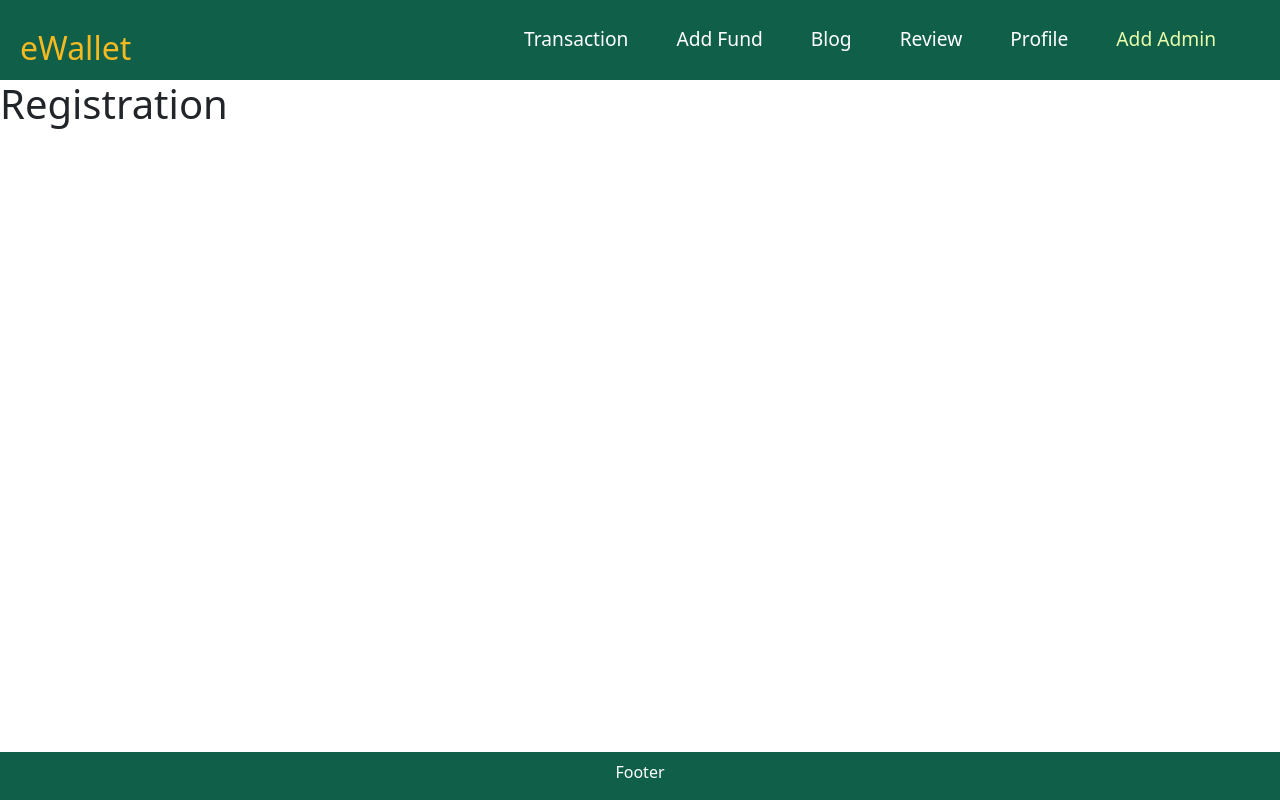
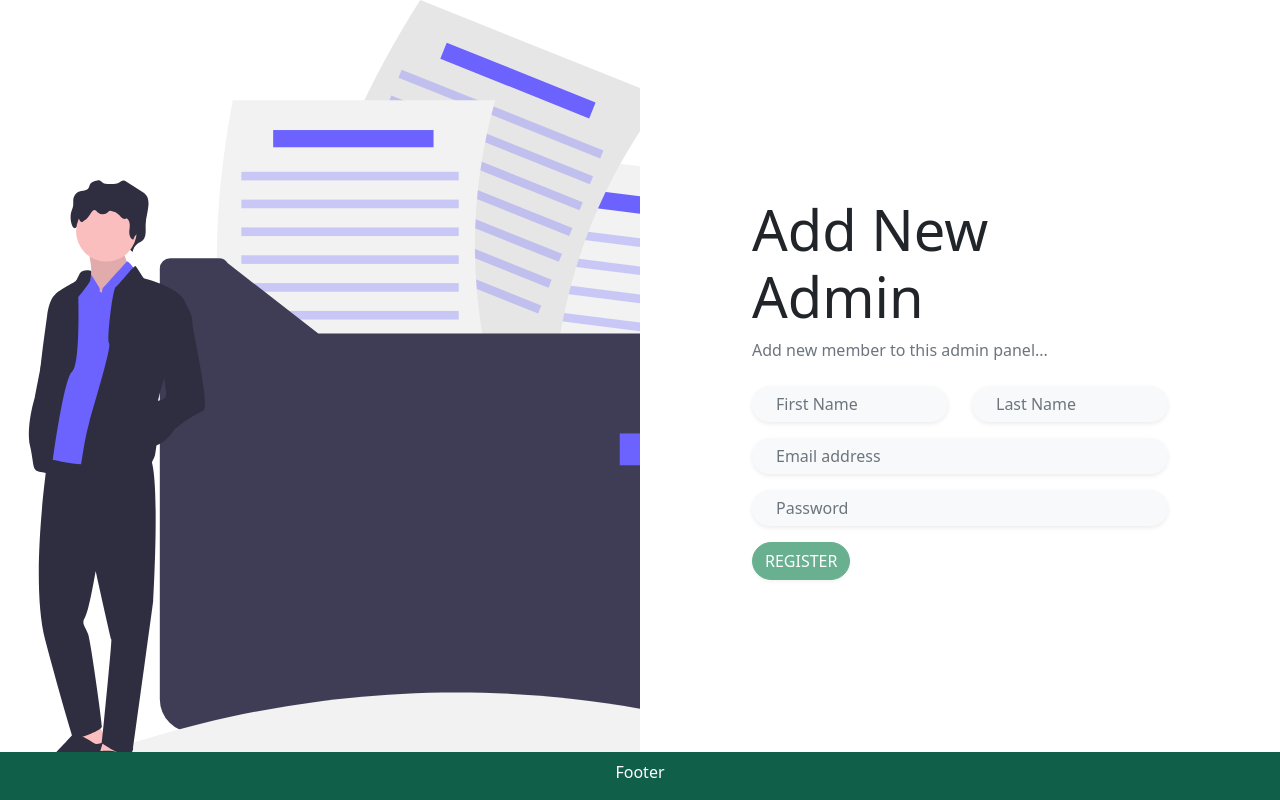
Before and after one commit to rdiptan/eWalletAdmin, a React (Create React App) app: page /registration in a window 1280 px wide. Built offline with nearby package versions, Linux system fonts and the light colour scheme.

Commit message:
Add new admin

```diff
--- a/src/App.js
+++ b/src/App.js
@@ -13,7 +13,7 @@ import Footer from "./components/Footer";
 import Login from "./auth/Login";
 
 function App() {
-  const test=true;
+  // const test=false;
   const authToken = localStorage.getItem("jwtToken");
   let config = {
     headers: {
@@ -23,10 +23,10 @@ function App() {
   return (
     <>
       <Router>
-        {test?
+        {authToken?
         <Header config={config} authToken={authToken}/>:null}
         <Routes>
-          <Route path="/" element={test ?<Home /> :<Login/>} />
+          <Route path="/" element={authToken ?<Home /> :<Login/>} />
           <Route path="/transaction" element={<Transaction />} />
           <Route path="/registration" element={<Registration />} />
           <Route path="/blog" element={<Blog />} />
--- a/src/components/Header.jsx
+++ b/src/components/Header.jsx
@@ -21,7 +21,7 @@ function Header() {
                             <NavLink
                                 exact
                                 to="/transaction"
-                                activeClassName="active"
+                                activeclassname="active"
                                 className="nav-links"
                                 onClick={click ? handleClick : null}
                             >
@@ -32,7 +32,7 @@ function Header() {
                             <NavLink
                                 exact
                                 to="/addfund"
-                                activeClassName="active"
+                                activeclassname="active"
                                 className="nav-links"
                                 onClick={click ? handleClick : null}
                             >
@@ -43,7 +43,7 @@ function Header() {
                             <NavLink
                                 exact
                                 to="/blog"
-                                activeClassName="active"
+                                activeclassname="active"
                                 className="nav-links"
                                 onClick={click ? handleClick : null}
                             >
@@ -54,7 +54,7 @@ function Header() {
                             <NavLink
                                 exact
                                 to="/review"
-                                activeClassName="active"
+                                activeclassname="active"
                                 className="nav-links"
                                 onClick={click ? handleClick : null}
                             >
@@ -65,7 +65,7 @@ function Header() {
                             <NavLink
                                 exact
                                 to="/profile"
-                                activeClassName="active"
+                                activeclassname="active"
                                 className="nav-links"
                                 onClick={click ? handleClick : null}
                             >
@@ -76,7 +76,7 @@ function Header() {
                             <NavLink
                                 exact
                                 to="/registration"
-                                activeClassName="active"
+                                activeclassname="active"
                                 className="nav-links"
                                 onClick={click ? handleClick : null}
                             >
--- a/src/pages/Registration.jsx
+++ b/src/pages/Registration.jsx
@@ -1,11 +1,73 @@
-import React from 'react'
+import React, { useState } from 'react'
+import axios from 'axios'
+import '../style/registration.css'
 
 const Registration = () => {
+  const initState = {
+    password: '', email: '', fname: '', lname: '',
+  }
+  const [fvalue, setFvalue] = useState(initState)
+  const { password, email, lname, fname } = fvalue
+  const handleInput = e => {
+    const { name, value } = e.target
+    setFvalue({ ...fvalue, [name]: value })
+  }
+
+  async function handleSubmit(e) {
+    e.preventDefault()
+    try {
+      const data = {
+        password, email
+      }
+      let res = await axios.post('http://localhost:90/admin/newadmin', data);
+      console.log(res.data);
+    } catch (error) {
+      console.log(error);
+    }
+  }
+
   return (
-    <>
-    <h1>Registration</h1>
-    </>
+    <div className="maincontainer">
+      <div className="container-fluid">
+        <div className="row no-gutter">
+          <div className="col-md-6 d-none d-md-flex bg-image"></div>
+          <div className="col-md-6">
+            <div className="registration d-flex align-items-center py-5">
+              <div className="container">
+                <div className="row">
+                  <div className="col-lg-10 col-xl-10 mx-auto">
+                    <h3 className="display-4">Add New Admin</h3>
+                    <p className="text-muted mb-4">Add new member to this admin panel...</p>
+                    <form onSubmit={handleSubmit}>
+                      <div className="form-group mb-3">
+                        <div className="row">
+                        <div className="col">
+                          <input id="inputFname" name="fname" value={fname} onChange={handleInput} type="text" placeholder="First Name" required autoFocus className="form-control rounded-pill border-0 shadow-sm bg-light px-4" />
+                        </div>
+                        <div className="col">
+                          <input id="inputLname" name="lname" value={lname} onChange={handleInput} type="text" placeholder="Last Name" required className="form-control rounded-pill border-0 shadow-sm bg-light px-4" />
+                        </div>
+                        </div>
+                      </div>
+                      <div className="form-group mb-3">
+                        <input id="inputEmail" name="email" value={email} onChange={handleInput} type="email" placeholder="Email address" required autoFocus className="form-control rounded-pill border-0 shadow-sm bg-light px-4" />
+                      </div>
+                      <div className="form-group mb-3">
+                        <input id="inputPassword" name="password" value={password} onChange={handleInput} type="password" placeholder="Password" required className="form-control rounded-pill border-0 shadow-sm bg-light px-4" />
+                      </div>
+                      <div className="form-group mb-3">
+                        <button type="submit" disabled={email && password && fname && lname ? false : true} className="btn btn-success text-uppercase mb-2 rounded-pill shadow-sm">Register</button>
+                      </div>
+                    </form>
+                  </div>
+                </div>
+              </div>
+            </div>
+          </div>
+        </div>
+      </div>
+    </div>
   )
-}
+};
 
 export default Registration
--- /dev/null
+++ b/src/style/registration.css
@@ -0,0 +1,11 @@
+.registration,
+.image {
+  min-height: 100vh;
+  padding: 2rem;
+}
+.bg-image {
+  background-image: url('../assets/backup.svg');
+  background-color: #fff;
+  background-size: cover;
+  /* background-position: center; */
+}
```
